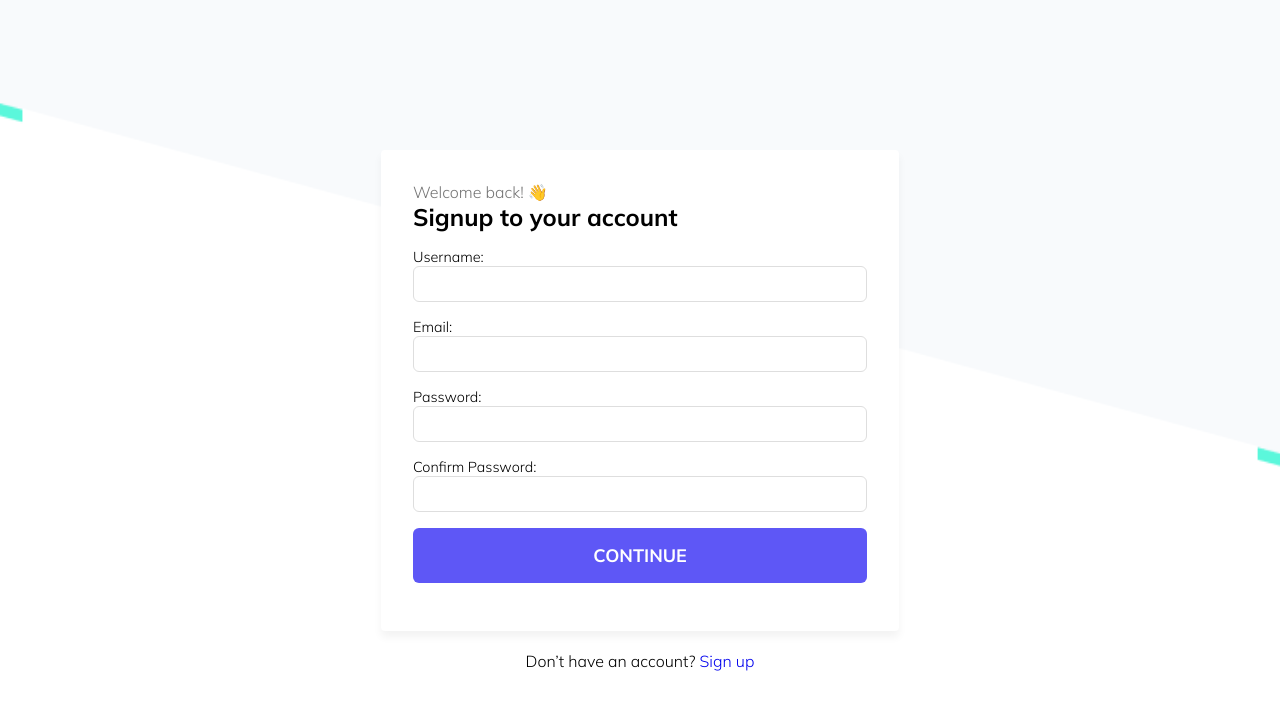
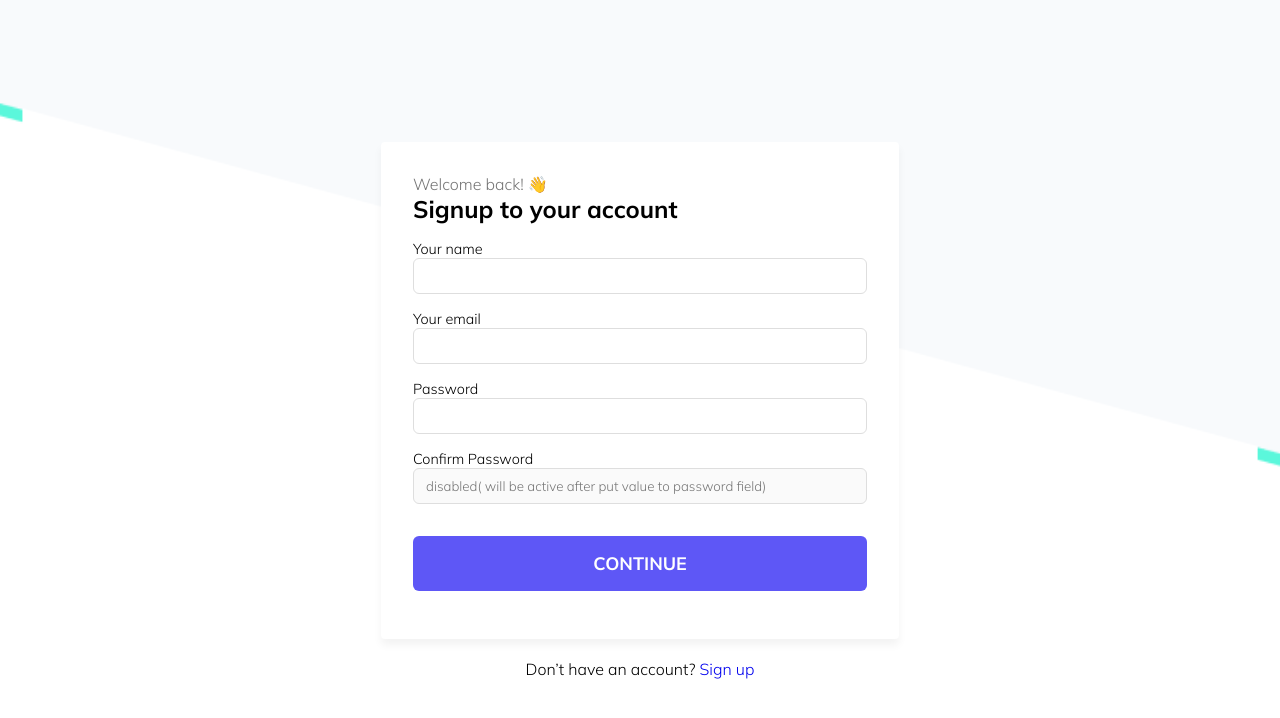
Before and after one commit to Sakibul-05/User-Authentication-using-Local-Storage, a plain HTML site: page index.html in a window 1280 px wide. Drawn offline with nearby package versions, Linux system fonts and the light colour scheme.

Commit message:
Update index.html

```diff
--- a/index.html
+++ b/index.html
@@ -15,27 +15,27 @@
     <h2 class="heading">Signup to your account</h2>
     <form id="signupForm">
       <div class="userNameField">
-        <label for="username">Username:</label>
+        <label for="username">Your name</label>
         <input type="text" id="username" />
       </div>
 
       <div class="emailField">
-        <label for="email">Email:</label>
+        <label for="email">Your email</label>
         <input type="email" id="email"   />
       </div>
 
       <div class="passwordField">
-        <label for="password">Password:</label>
+        <label for="password">Password</label>
         <input type="password" id="password"  />
 
       </div>
 
       <div class="confirmPasswordField">
-        <label for="confirmPassword">Confirm Password:</label>
-        <input type="password" id="confirmPassword"   />
+        <label for="confirmPassword">Confirm Password</label>
+        <input type="password" id="confirmPassword" placeholder="disabled( will be active after put value to password field)"  disabled />
 
       </div>
-      <!-- <p id="passwordMatchMessage">Passwords match. You can signup now.<span class="material-symbols-outlined">cancel</span></p> -->
+      <p id="passwordMatchMessage"></p>
 
 
       <div class="buttonField">
```
